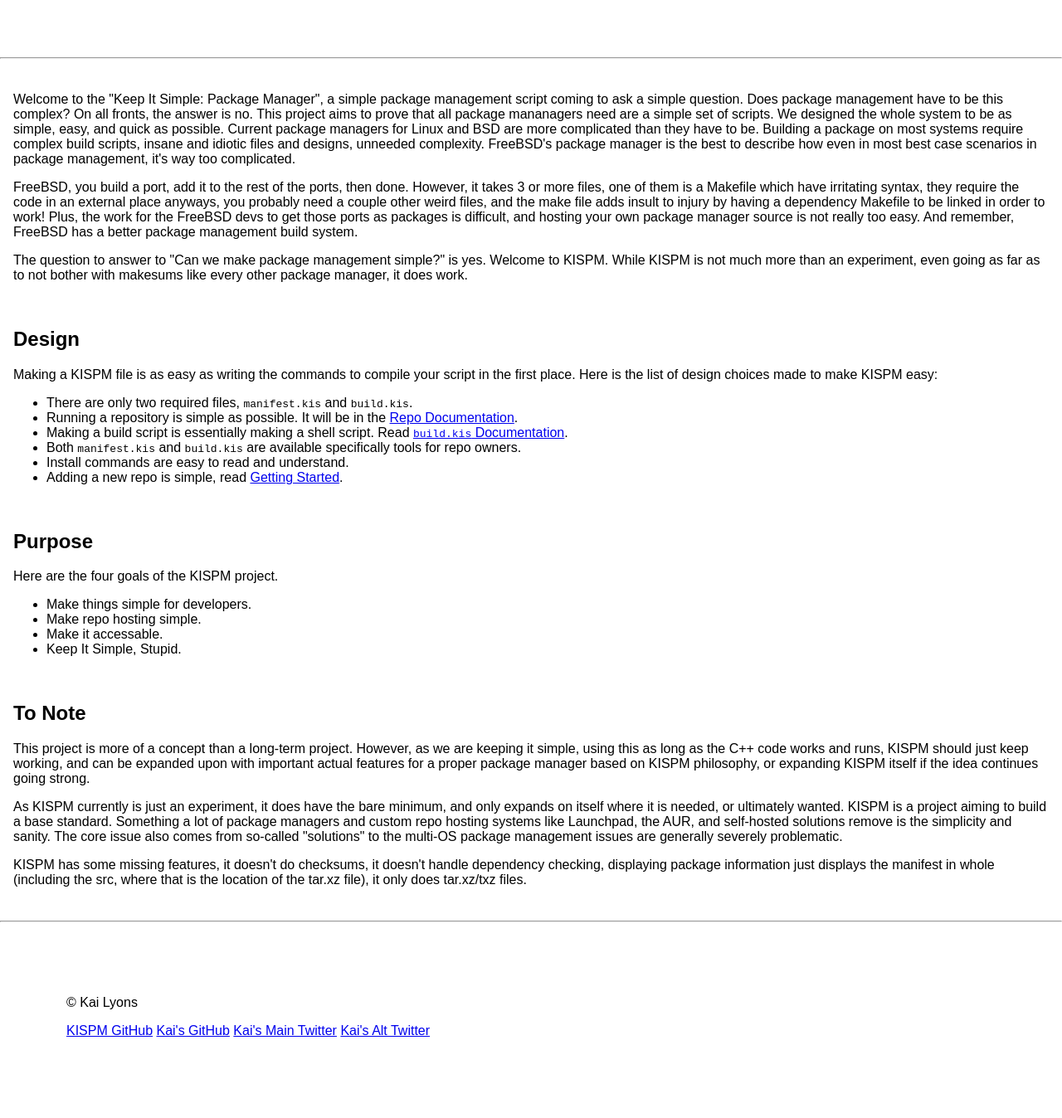
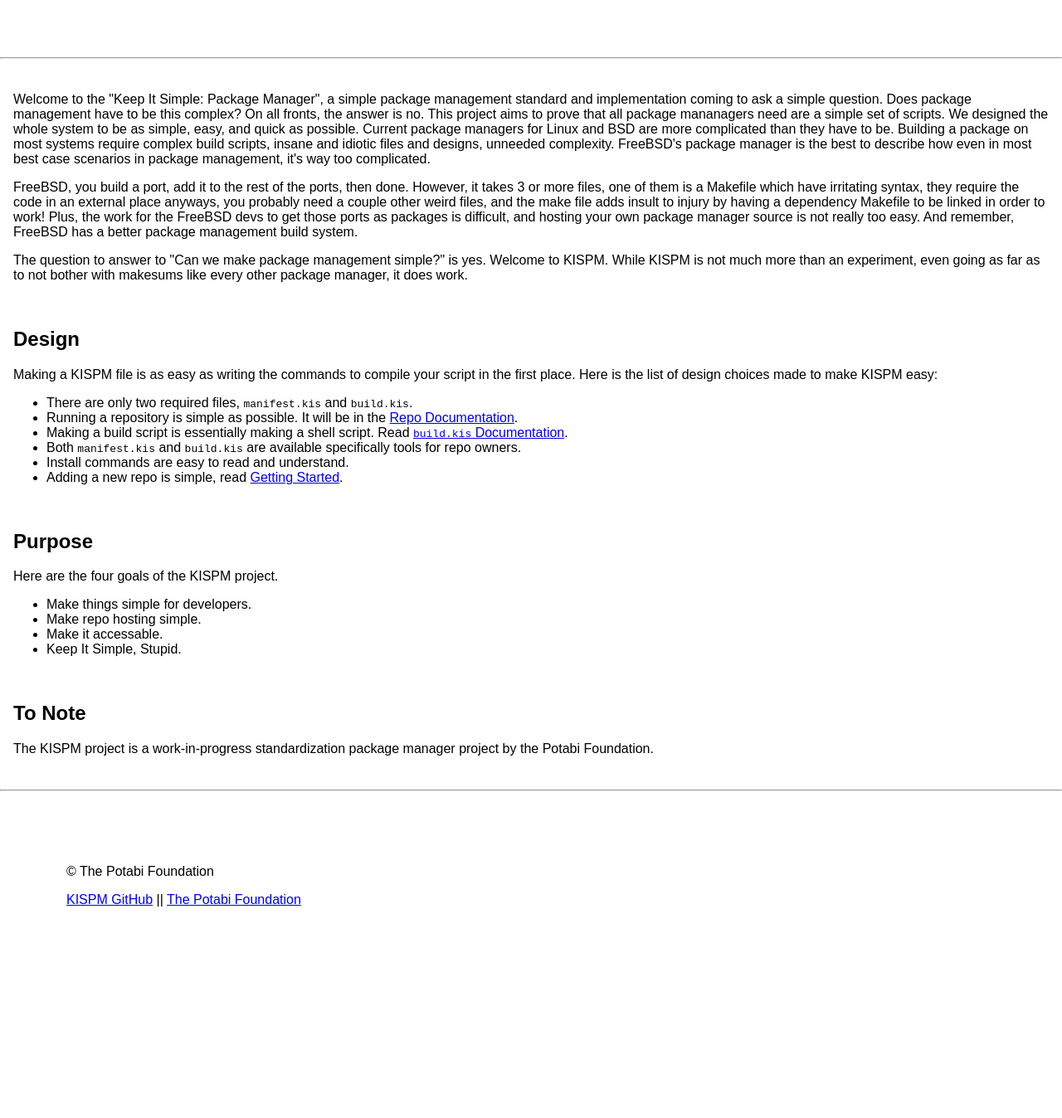
Before and after one commit to KISPM/kispm.github.io, a plain HTML site: page index.html in a window 1280 px wide. Shown: the part 171-1519 px from the top of the page at 83% size. After the commit the page ends 1361 px from the top, so only its background shows below. Drawn offline with Linux system fonts and the light colour scheme.

Commit message:
Update index.html

```diff
--- a/index.html
+++ b/index.html
@@ -16,7 +16,7 @@
         </section>
         <hr>
         <section class="content">
-            <p>Welcome to the "Keep It Simple: Package Manager", a simple package management script coming to ask a simple question. Does package management have to be this complex? On all fronts, the answer is no. This project aims to prove that all package mananagers need are a simple set of scripts. We designed the whole system to be as simple, easy, and quick as possible. Current package managers for Linux and BSD are more complicated than they have to be. Building a package on most systems require complex build scripts, insane and idiotic files and designs, unneeded complexity. FreeBSD's package manager is the best to describe how even in most best case scenarios in package management, it's way too complicated.</p>
+            <p>Welcome to the "Keep It Simple: Package Manager", a simple package management standard and implementation coming to ask a simple question. Does package management have to be this complex? On all fronts, the answer is no. This project aims to prove that all package mananagers need are a simple set of scripts. We designed the whole system to be as simple, easy, and quick as possible. Current package managers for Linux and BSD are more complicated than they have to be. Building a package on most systems require complex build scripts, insane and idiotic files and designs, unneeded complexity. FreeBSD's package manager is the best to describe how even in most best case scenarios in package management, it's way too complicated.</p>
             <p>FreeBSD, you build a port, add it to the rest of the ports, then done. However, it takes 3 or more files, one of them is a Makefile which have irritating syntax, they require the code in an external place anyways, you probably need a couple other weird files, and the make file adds insult to injury by having a dependency Makefile to be linked in order to work! Plus, the work for the FreeBSD devs to get those ports as packages is difficult, and hosting your own package manager source is not really too easy. And remember, FreeBSD has a better package management build system.</p>
             <p>The question to answer to "Can we make package management simple?" is yes. Welcome to KISPM. While KISPM is not much more than an experiment, even going as far as to not bother with makesums like every other package manager, it does work.</p>
             <br>
@@ -41,18 +41,14 @@
             </ul>
             <br>
             <h2>To Note</h2>
-            <p>This project is more of a concept than a long-term project. However, as we are keeping it simple, using this as long as the C++ code works and runs, KISPM should just keep working, and can be expanded upon with important actual features for a proper package manager based on KISPM philosophy, or expanding KISPM itself if the idea continues going strong.</p>
-            <p>As KISPM currently is just an experiment, it does have the bare minimum, and only expands on itself where it is needed, or ultimately wanted. KISPM is a project aiming to build a base standard. Something a lot of package managers and custom repo hosting systems like Launchpad, the AUR, and self-hosted solutions remove is the simplicity and sanity. The core issue also comes from so-called "solutions" to the multi-OS package management issues are generally severely problematic.</p>
-            <p>KISPM has some missing features, it doesn't do checksums, it doesn't handle dependency checking, displaying package information just displays the manifest in whole (including the src, where that is the location of the tar.xz file), it only does tar.xz/txz files.</p>
+            <p>The KISPM project is a work-in-progress standardization package manager project by the Potabi Foundation.</p>
         </section>
         <hr>
         <footer>
-            &copy; Kai Lyons<br>
+            &copy; The Potabi Foundation<br>
             <p>
-                <a href="https://github.com/KISPM">KISPM GitHub</a>
-                <a href="https://github.com/loralighte">Kai's GitHub</a>
-                <a href="https://twitter.com/loralighte">Kai's Main Twitter</a>
-                <a href="https://twitter.com/loradarke">Kai's Alt Twitter</a>
+                <a href="https://github.com/KISPM">KISPM GitHub</a> ||
+                <a href="https://f.potabi.com">The Potabi Foundation</a>
             </p>
         </footer>
     </body>
```
